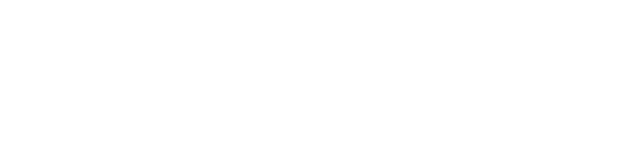
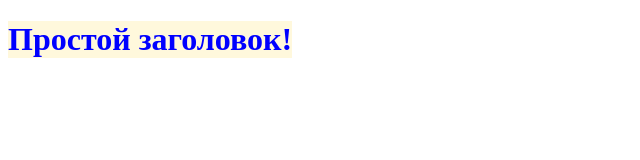
Before and after one commit to Edwar9/Homework_6, a plain HTML site: page index.html in a window 1280 px wide. Shown: the whole page, without its empty margins (0-640 px from the left). Drawn offline with Linux system fonts and the light colour scheme.

Commit message:
Создана шапка проекта

```diff
--- a/index.html
+++ b/index.html
@@ -1,12 +1,14 @@
 <!DOCTYPE html>
 <html lang="en">
-<head>
-    <meta charset="UTF-8">
-    <meta name="viewport" content="width=device-width, initial-scale=1.0">
+  <head>
+    <meta charset="UTF-8" />
+    <meta name="viewport" content="width=device-width, initial-scale=1.0" />
     <title>Homework_6</title>
-    <link rel="stylesheet" href="./style/style.css">
-</head>
-<body>
-
-</body>
+    <link rel="stylesheet" href="./style/style.css" />
+  </head>
+  <body>
+    <header>
+      <h1>Простой заголовок!</h1>
+    </header>
+  </body>
 </html>
--- a/style/style.css
+++ b/style/style.css
@@ -0,0 +1,8 @@
+header {
+    width: fit-content;
+    background-color: cornsilk;
+}
+
+h1 {
+    color: blue;
+}
```
